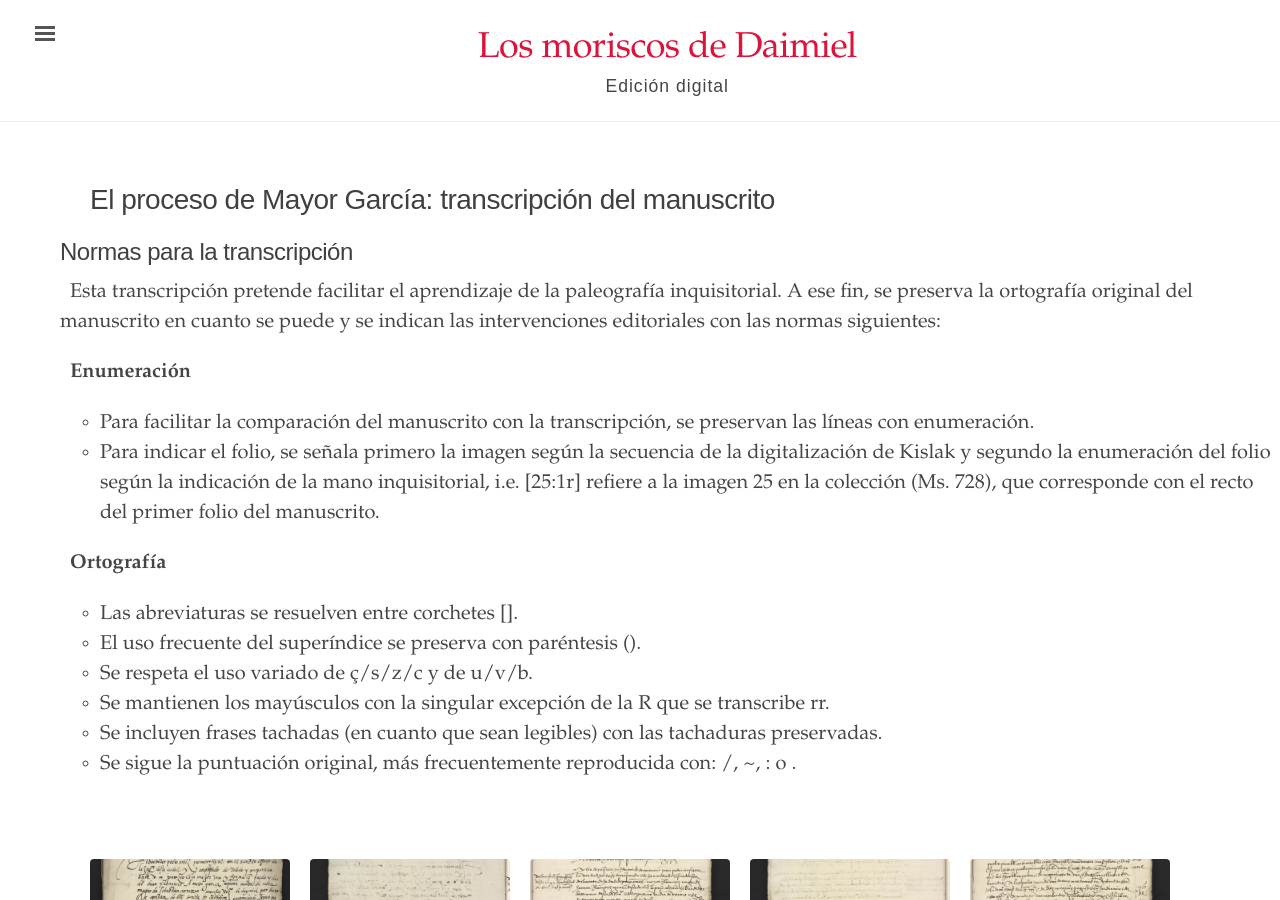
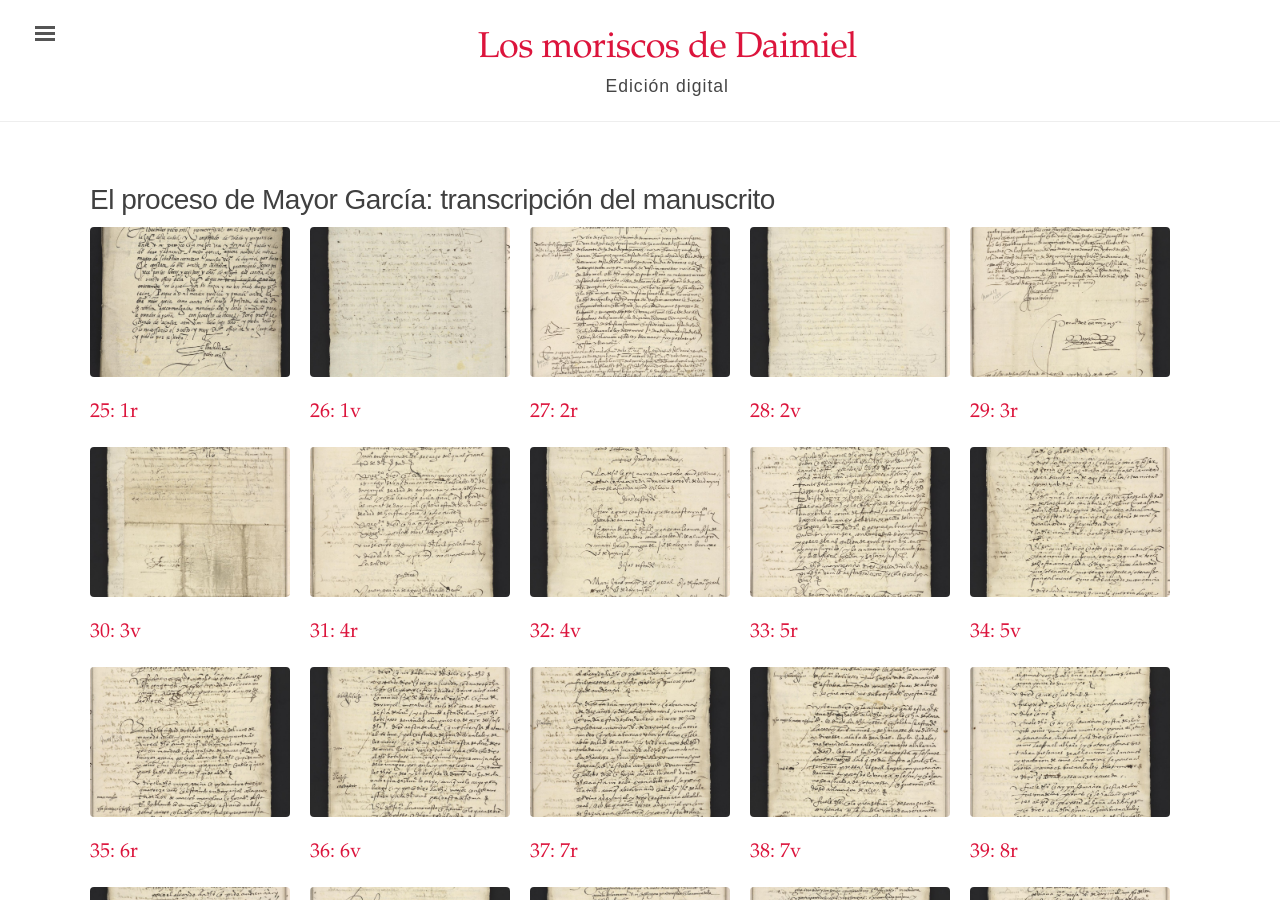
Before and after one commit to digbmc/moriscos-daimel, a Jekyll site: the page built from manuscrito.md, in a window 1280 px wide and 900 px high. Built offline with Jekyll 4.4.1, drawn with Linux system fonts in a browser that asks for light colours.

Commit message:
Removed normas.

```diff
--- a/manuscrito.md
+++ b/manuscrito.md
@@ -7,24 +7,6 @@
 ---
 <h1 id="titulo" style="margin-left:1.5rem;">El proceso de Mayor García: transcripción del manuscrito</h1>
 
-## Normas para la transcripción
-
-&nbsp; Esta transcripción pretende facilitar el aprendizaje de la paleografía inquisitorial. A ese fin, se preserva la ortografía original del manuscrito en cuanto se puede y se indican las intervenciones editoriales con las normas siguientes:
-
-&nbsp; **Enumeración**
-
-- Para facilitar la comparación del manuscrito con la transcripción, se preservan las líneas con enumeración.
-- Para indicar el folio, se señala primero la imagen según la secuencia de la digitalización de Kislak y segundo la enumeración del folio según la indicación de la mano inquisitorial, i.e. [25:1r] refiere a la imagen 25 en la colección (Ms. 728), que corresponde con el recto del primer folio del manuscrito.
-
-&nbsp; **Ortografía**
-
-- Las abreviaturas se resuelven entre corchetes [].
-- El uso frecuente del superíndice se preserva con paréntesis ().
-- Se respeta el uso variado de ç/s/z/c y de u/v/b.
-- Se mantienen los mayúsculos con la singular excepción de la R que se transcribe rr.
-- Se incluyen frases tachadas (en cuanto que sean legibles) con las tachaduras preservadas.
-- Se sigue la puntuación original, más frecuentemente reproducida con: /, ~, : o .
-<br><br>
 <div id="toc" class="gallery">
     {% assign sorted_texts = site.texts | sort: "order" %}
     {% for text in sorted_texts %}
```
